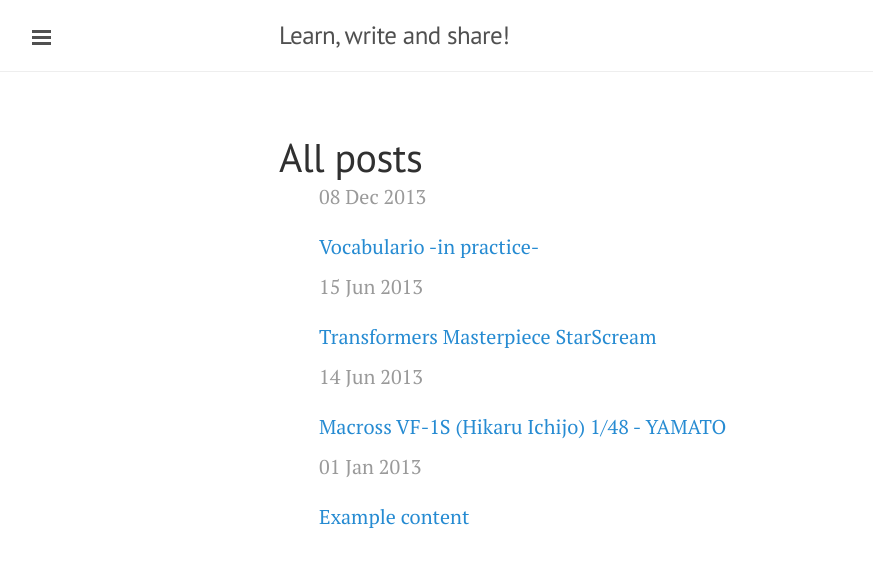
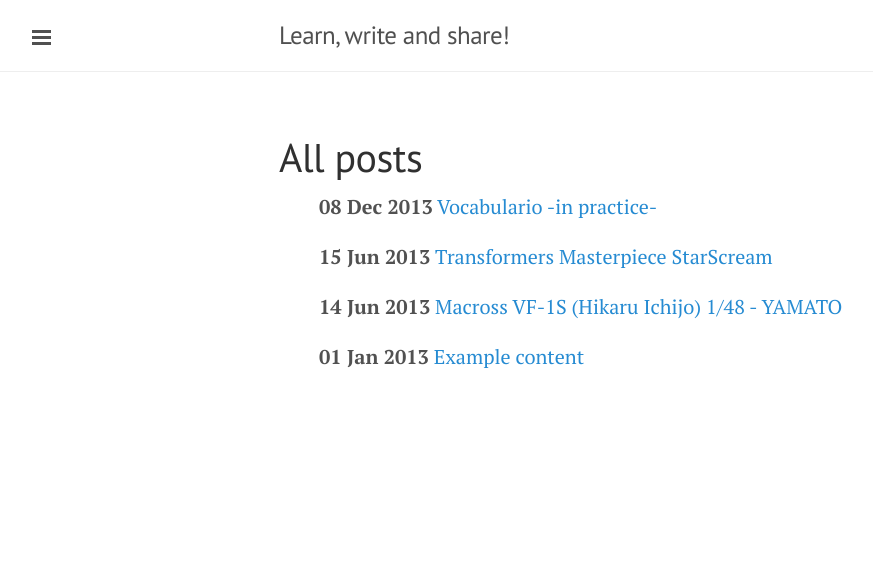
Before and after one commit to munilvc/munilvc.github.io, a Jekyll site: the page built from index.html, in a window 1280 px wide. Shown: the top 567 px of the page, without its empty margins (1-874 px from the left). Built offline with Jekyll 4.4.1, drawn with Linux system fonts in a browser that asks for light colours; Markdown is read by kramdown in place of the engine named in the settings; the list of posts is cut into pages by our own code.

Commit message:
Update posts

```diff
--- a/index.html
+++ b/index.html
@@ -4,6 +4,6 @@ title: All posts
 ---
 <div>
 {% for post in site.posts %}
-  <ul><span class="post-date">{{ post.date | date_to_string }}</span> <a href="{{ post.url }}" > {{ post.title }} </a></ul>
+  <ul><b>{{ post.date | date_to_string }}</b> <a href="{{ post.url }}" > {{ post.title }} </a></ul>
 {% endfor %}
 </div>
```
